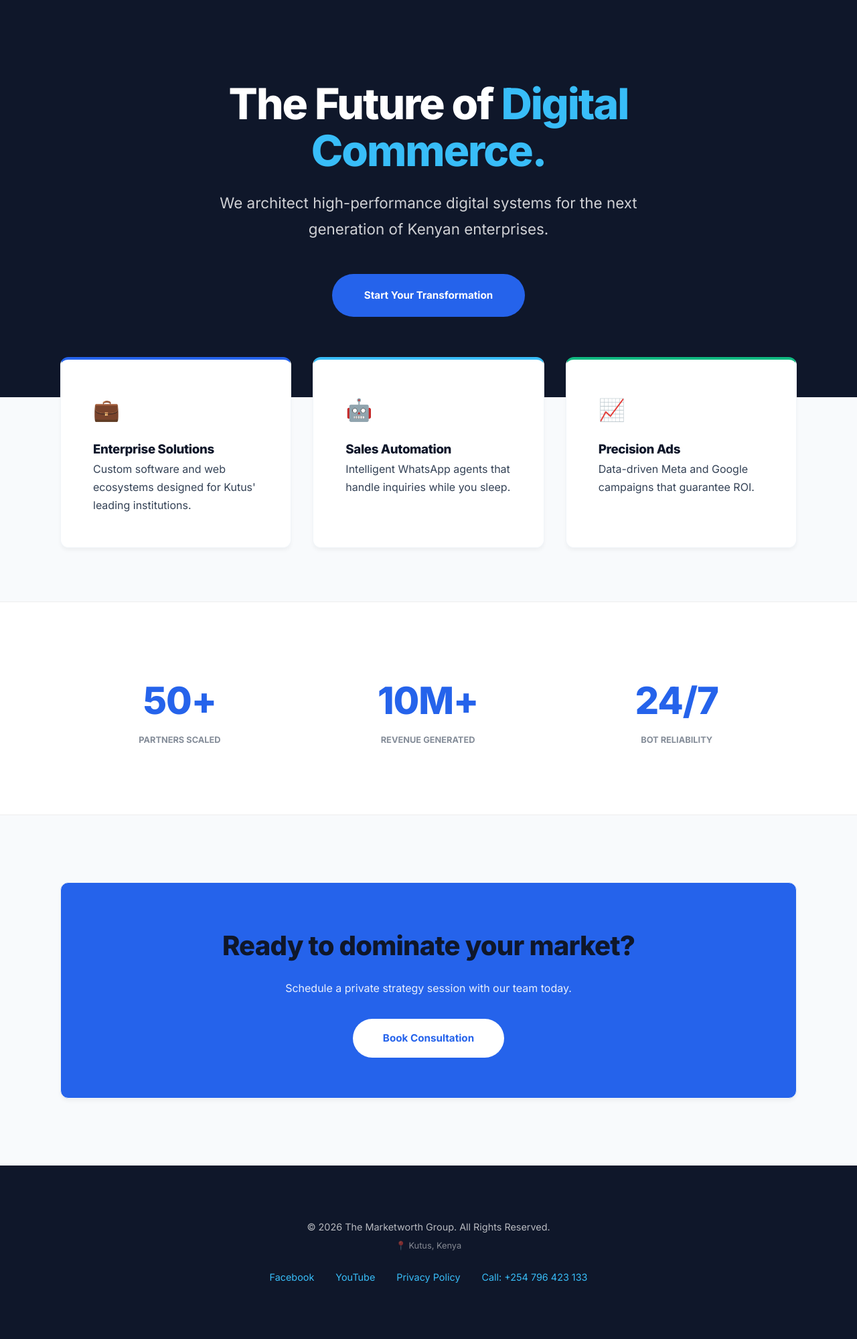
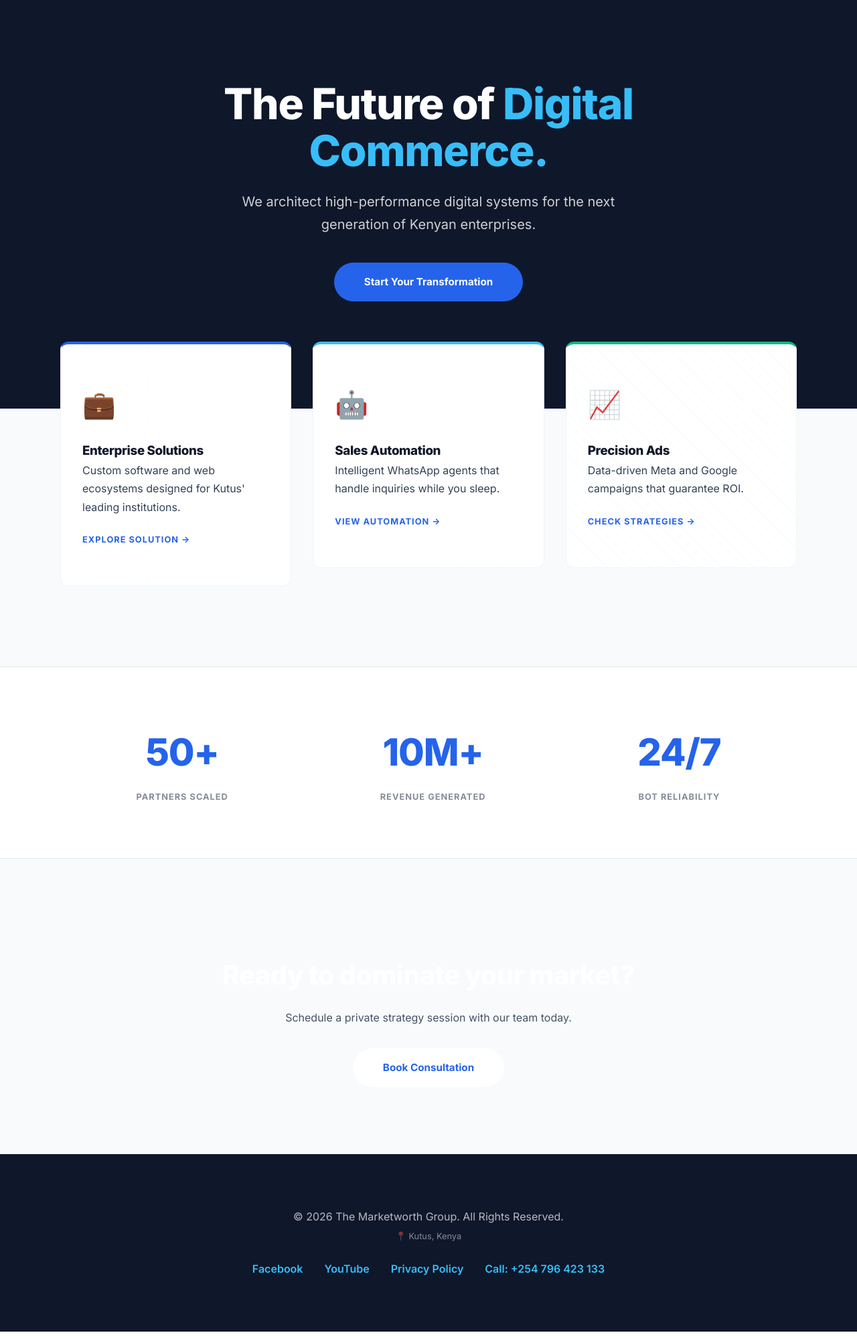
Before and after one commit to macfeighbitange1-dot/The-Marketworth-Group, a Flask app: page / in a window 1280 px wide. Shown: the part 85-2084 px from the top of the page at 67% size. Run offline with Flask 3, Linux system fonts and the light colour scheme.

Commit message:
Add patterned clickable service cards for premium UI

```diff
--- a/static/css/style.css
+++ b/static/css/style.css
@@ -28,7 +28,7 @@ body {
 
 .container {
     width: 90%;
-    max-width: 1100px; /* Slimmer container for premium feel */
+    max-width: 1100px;
     margin: 0 auto;
 }
 
@@ -83,7 +83,7 @@ nav {
 
 .nav-links a:hover { color: var(--brand-blue); }
 
-/* --- Hero Section (Minimalist) --- */
+/* --- Hero Section --- */
 .hero {
     background: var(--brand-dark);
     color: var(--white);
@@ -98,6 +98,8 @@ nav {
     line-height: 1.1;
 }
 
+.hero h1 span { color: var(--brand-accent); }
+
 .hero p {
     font-size: 1.25rem;
     max-width: 650px;
@@ -105,10 +107,10 @@ nav {
     opacity: 0.8;
 }
 
-/* --- Buttons (Refined) --- */
+/* --- Buttons --- */
 .btn-primary, .btn-secondary {
     padding: 1rem 2.8rem;
-    border-radius: 50px; /* Modern pill shape */
+    border-radius: 50px;
     text-decoration: none;
     font-weight: 700;
     font-size: 0.95rem;
@@ -117,34 +119,86 @@ nav {
     border: none;
 }
 
-.btn-primary {
-    background: var(--brand-blue);
-    color: white;
-}
-
-.btn-secondary {
-    background: white;
-    color: var(--brand-blue);
-}
+.btn-primary { background: var(--brand-blue); color: white; }
+.btn-secondary { background: white; color: var(--brand-blue); }
 
 .btn-primary:hover {
     transform: translateY(-4px);
     box-shadow: 0 12px 24px rgba(37, 99, 235, 0.25);
 }
 
-/* --- Clean Branded Cards --- */
-.card {
+/* --- Service Card Grid & Background Textures --- */
+.service-preview-grid {
+    display: grid;
+    grid-template-columns: repeat(auto-fit, minmax(300px, 1fr));
+    gap: 2rem;
+}
+
+.service-anchor {
+    text-decoration: none;
+    color: inherit;
+    display: block;
+}
+
+.service-card {
+    position: relative;
+    overflow: hidden;
+    padding: 3.5rem 2rem;
     background: var(--white);
-    padding: 3rem;
     border-radius: 12px;
-    box-shadow: 0 4px 6px -1px rgba(0, 0, 0, 0.05);
     border: 1px solid #f1f5f9;
     transition: all 0.4s ease;
+    z-index: 1;
 }
 
-.card:hover {
+.enterprise-bg { border-top: 4px solid var(--brand-blue); }
+.automation-bg { border-top: 4px solid var(--brand-accent); }
+.ads-bg { border-top: 4px solid #10b981; }
+
+/* Luxury Texture Overlays */
+.service-card::after {
+    content: "";
+    position: absolute;
+    top: 0; left: 0; width: 100%; height: 100%;
+    opacity: 0.03; /* Super subtle */
+    z-index: -1;
+    transition: opacity 0.3s ease;
+}
+
+.enterprise-bg::after {
+    background-image: radial-gradient(var(--brand-blue) 1px, transparent 0);
+    background-size: 20px 20px;
+}
+
+.automation-bg::after {
+    background-image: linear-gradient(45deg, var(--brand-accent) 1px, transparent 1px);
+    background-size: 15px 15px;
+}
+
+.ads-bg::after {
+    background: repeating-linear-gradient(45deg, transparent, transparent 10px, #10b981 10px, #10b981 11px);
+}
+
+/* Hover States */
+.service-anchor:hover .service-card {
     transform: translateY(-8px);
     box-shadow: 0 20px 25px -5px rgba(0, 0, 0, 0.05);
+}
+
+.service-anchor:hover .service-card::after {
+    opacity: 0.07; /* Pattern becomes slightly more visible on hover */
+}
+
+.icon-box { font-size: 2.5rem; margin-bottom: 1.2rem; }
+
+.learn-more {
+    display: inline-block;
+    margin-top: 1.5rem;
+    font-weight: 700;
+    font-size: 0.8rem;
+    color: var(--brand-blue);
+    letter-spacing: 1px;
+    text-transform: uppercase;
 }
 
 /* --- Results --- */
@@ -178,7 +232,6 @@ footer {
     color: rgba(255,255,255,0.7);
     padding: 5rem 0;
     text-align: center;
-    font-size: 0.9rem;
 }
 
 .social-links {
@@ -188,18 +241,10 @@ footer {
     gap: 2rem;
 }
 
-.social-links a {
-    color: var(--brand-accent);
-    text-decoration: none;
-}
+.social-links a { color: var(--brand-accent); text-decoration: none; font-weight: 600; }
 
-/* Mobile Responsive */
 @media (max-width: 768px) {
     .hero h1 { font-size: 2.8rem; }
     .nav-links { display: none; }
-    .stats-grid {
-        flex-direction: column;
-        gap: 3rem;
-        padding: 40px 0;
-    }
+    .stats-grid { flex-direction: column; gap: 3rem; padding: 40px 0; }
 }
--- a/templates/index.html
+++ b/templates/index.html
@@ -1,58 +1,71 @@
 {% extends "base.html" %}
 {% block content %}
 
-<section class="hero" style="padding: 120px 0; background: var(--brand-dark); text-align: center;">
+<section class="hero">
     <div class="container" style="max-width: 900px;">
-        <h1 style="font-size: 4rem; margin-bottom: 1.5rem; letter-spacing: -2px;">The Future of <span style="color: var(--brand-accent);">Digital Commerce.</span></h1>
-        <p style="font-size: 1.4rem; opacity: 0.8; margin-bottom: 3rem;">We architect high-performance digital systems for the next generation of Kenyan enterprises.</p>
+        <h1>The Future of <span>Digital Commerce.</span></h1>
+        <p>We architect high-performance digital systems for the next generation of Kenyan enterprises.</p>
         <div class="hero-btns">
-            <a href="https://wa.me/{{ info.whatsapp }}" class="btn-primary" style="border-radius: 50px; padding: 1.2rem 3rem;">Start Your Transformation</a>
+            <a href="https://wa.me/{{ info.whatsapp }}" class="btn-primary">Start Your Transformation</a>
         </div>
     </div>
 </section>
 
-<section class="container" style="margin-top: -60px; padding-bottom: 80px;">
-    <div style="display: grid; grid-template-columns: repeat(auto-fit, minmax(300px, 1fr)); gap: 2rem;">
-        <div class="card" style="border-top: 4px solid var(--brand-blue);">
-            <div style="font-size: 2rem; margin-bottom: 1rem;">💼</div>
+<section class="container" style="margin-top: -100px; padding-bottom: 80px;">
+    <div class="service-preview-grid">
+
+        <a href="/services" class="service-anchor">
+            <div class="card service-card enterprise-bg">
+                <div class="icon-box">💼</div>
                 <h3>Enterprise Solutions</h3>
                 <p>Custom software and web ecosystems designed for Kutus' leading institutions.</p>
+                <span class="learn-more">Explore Solution →</span>
             </div>
-        <div class="card" style="border-top: 4px solid var(--brand-accent);">
-            <div style="font-size: 2rem; margin-bottom: 1rem;">🤖</div>
+        </a>
+
+        <a href="/services" class="service-anchor">
+            <div class="card service-card automation-bg">
+                <div class="icon-box">🤖</div>
                 <h3>Sales Automation</h3>
                 <p>Intelligent WhatsApp agents that handle inquiries while you sleep.</p>
+                <span class="learn-more">View Automation →</span>
             </div>
-        <div class="card" style="border-top: 4px solid #10b981;">
-            <div style="font-size: 2rem; margin-bottom: 1rem;">📈</div>
+        </a>
+
+        <a href="/services" class="service-anchor">
+            <div class="card service-card ads-bg">
+                <div class="icon-box">📈</div>
                 <h3>Precision Ads</h3>
                 <p>Data-driven Meta and Google campaigns that guarantee ROI.</p>
+                <span class="learn-more">Check Strategies →</span>
             </div>
+        </a>
+
     </div>
 </section>
 
-<section style="background: white; padding: 100px 0; border-top: 1px solid #eee; border-bottom: 1px solid #eee;">
+<section class="stats-grid">
     <div class="container" style="display: flex; justify-content: space-around; flex-wrap: wrap; text-align: center;">
-        <div>
-            <h2 style="font-size: 3.5rem; color: var(--brand-blue);">50+</h2>
-            <p style="text-transform: uppercase; font-weight: 700; opacity: 0.6; font-size: 0.8rem;">Partners Scaled</p>
+        <div class="stat-item">
+            <h2>50+</h2>
+            <p>Partners Scaled</p>
         </div>
-        <div>
-            <h2 style="font-size: 3.5rem; color: var(--brand-blue);">10M+</h2>
-            <p style="text-transform: uppercase; font-weight: 700; opacity: 0.6; font-size: 0.8rem;">Revenue Generated</p>
+        <div class="stat-item">
+            <h2>10M+</h2>
+            <p>Revenue Generated</p>
         </div>
-        <div>
-            <h2 style="font-size: 3.5rem; color: var(--brand-blue);">24/7</h2>
-            <p style="text-transform: uppercase; font-weight: 700; opacity: 0.6; font-size: 0.8rem;">Bot Reliability</p>
+        <div class="stat-item">
+            <h2>24/7</h2>
+            <p>Bot Reliability</p>
         </div>
     </div>
 </section>
 
 <section class="container" style="padding: 100px 0; text-align: center;">
-    <div class="card" style="background: var(--brand-blue); color: white; padding: 60px;">
-        <h2 style="font-size: 2.5rem; margin-bottom: 1rem;">Ready to dominate your market?</h2>
+    <div class="card cta-card">
+        <h2 style="color: white; font-size: 2.5rem; margin-bottom: 1rem;">Ready to dominate your market?</h2>
         <p style="margin-bottom: 2rem; opacity: 0.9;">Schedule a private strategy session with our team today.</p>
-        <a href="https://wa.me/{{ info.whatsapp }}" class="btn-secondary" style="background: white; color: var(--brand-blue); border: none;">Book Consultation</a>
+        <a href="https://wa.me/{{ info.whatsapp }}" class="btn-secondary">Book Consultation</a>
     </div>
 </section>
 
```
Lines whose indentation alone changed are shown as unchanged.
